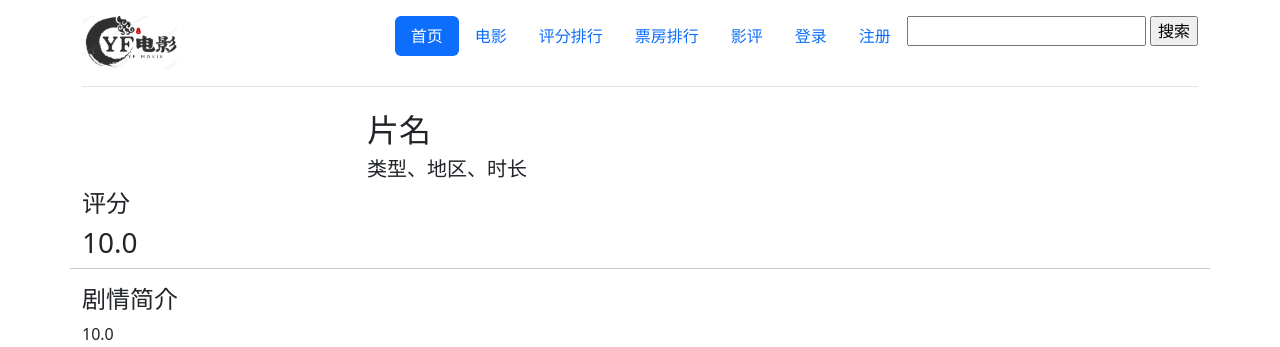
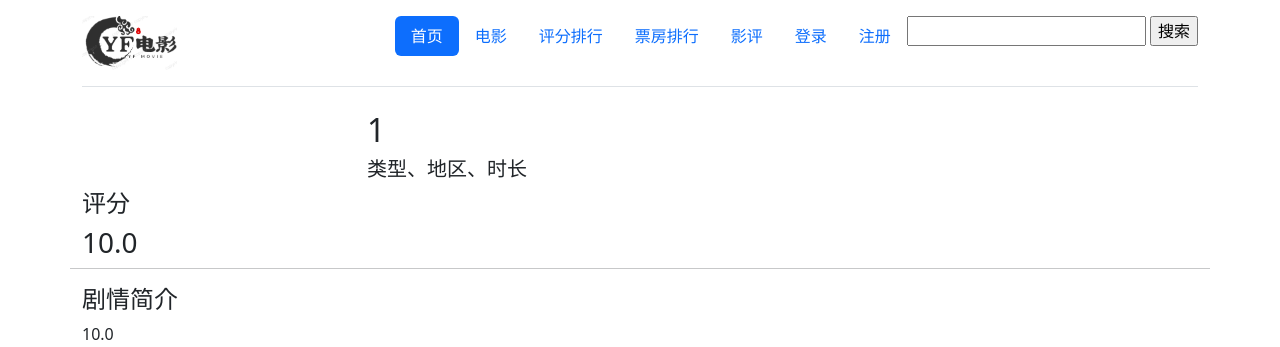
Before and after one commit to Jetonic2003/YFProject, a Flask app: template Templates/movieinfo.html in a window 1280 px wide. Shown: the top 347 px of the page. Run offline with Flask 3, Linux system fonts and the light colour scheme; the template is opened without the code that fills it: most values are stand-ins (such as "Sample title", 1, 10 or a date in 2020).

Commit message:
230702 修改

```diff
--- a/Templates/movieinfo.html
+++ b/Templates/movieinfo.html
@@ -38,7 +38,7 @@
             <!--这里是电影海报-->
             </div>
             <div class="col-6">
-                <h2>片名</h2>
+                <h2>{{id}}</h2>
                 <h5>类型、地区、时长</h5>
             </div>
         </div>
--- a/main.py
+++ b/main.py
@@ -26,6 +26,10 @@ def money():
 def personal(id):
     return render_template('personal.html',id=id)
 
+@app.route('/movieinfo/<id>')
+def movieinfo(id):
+    return render_template('movieinfo.html',id=id)
+
 @app.route('/favorite/<id>')
 def favorite(id):
     return render_template('favorite.html',id=id)
```
